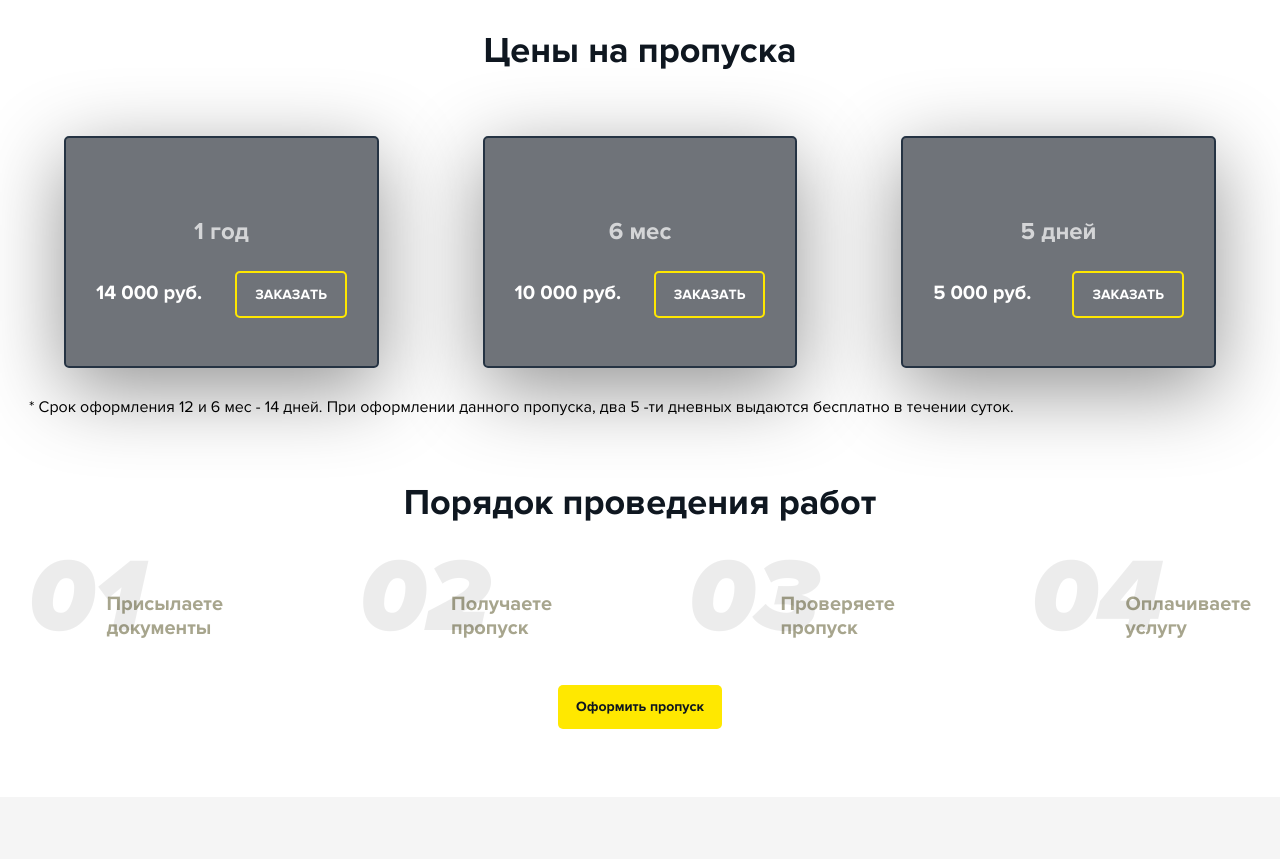
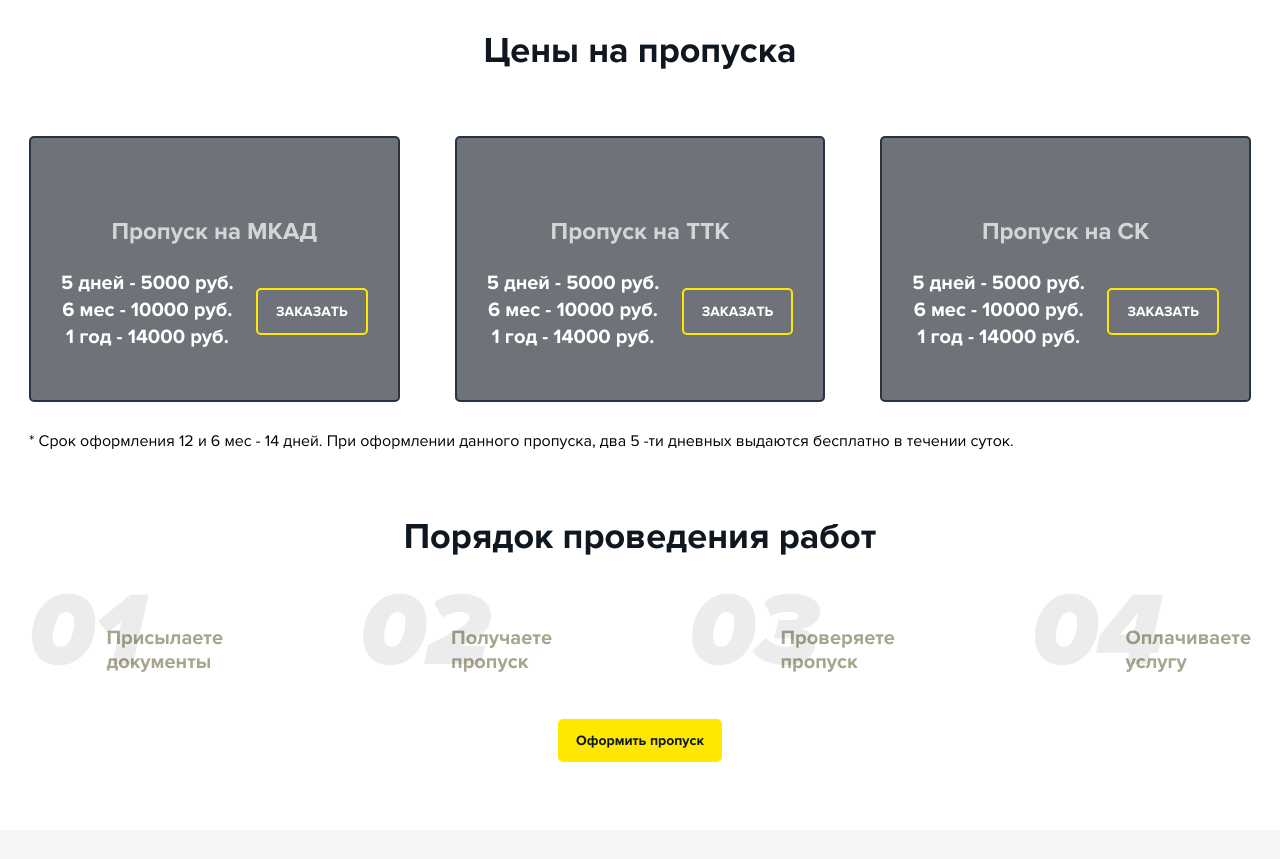
Before and after one commit to ruvick/propusk-lending, a website: page propusk-lending/index.html in a window 1280 px wide. Shown: the part 1520-2379 px from the top of the page. Drawn offline with nearby package versions, Linux system fonts and the light colour scheme; files whose address does not match are found by name.

Commit message:
Изменил блоки цен

```diff
--- a/#src/scss/popup.scss
+++ b/#src/scss/popup.scss
@@ -126,6 +126,7 @@
 .popup-arrange {
 
   &__table {
+    flex-wrap: wrap;
     margin-bottom: 35px;
   }
 
--- a/#src/scss/style.scss
+++ b/#src/scss/style.scss
@@ -421,6 +421,17 @@ h4 {
     margin-left: -38px;
   }
 }
+
+.order__inner {
+  padding: 0;
+}
+.order__inner .header__box-inner {
+  flex-wrap: wrap;
+}
+.order .header__box {
+  flex: 0 1 30.333%;
+  box-shadow: none;
+}
 //========================================================================================================================================================
 
 .files {
--- a/propusk-lending/index.html
+++ b/propusk-lending/index.html
@@ -221,10 +221,12 @@
               <div class="header__box">
                 <div class="header__box-nuar_blk nuar_blk"></div>
                 <!-- <div class="header__box-sale">АКЦИЯ</div> -->
-                <h3 class="header__box-title">1 год</h3>
+                <h3 class="header__box-title">Пропуск на МКАД</h3>
                 <div class="header__box-inner d-flex">
                   <div class="header__box-price">
-                    <p class="header__box-price-new">14 000 руб.</p>
+                    <p class="header__box-price-new">5 дней - 5000 руб.</p>
+                    <p class="header__box-price-new">6 мес - 10000 руб.</p>
+                    <p class="header__box-price-new">1 год - 14000 руб.</p>
                     <!-- <p class="header__box-price-old">20 000 руб.</p> -->
                   </div>
                   <a href="#callback" class="_popup-link btn btn_dark">ЗАКАЗАТЬ</a>
@@ -234,10 +236,12 @@
               <div class="header__box">
                 <div class="header__box-nuar_blk nuar_blk"></div>
                 <!-- <div class="header__box-sale">АКЦИЯ</div> -->
-                <h3 class="header__box-title">6 мес</h3>
+                <h3 class="header__box-title">Пропуск на ТТК</h3>
                 <div class="header__box-inner d-flex">
                   <div class="header__box-price">
-                    <p class="header__box-price-new">10 000 руб.</p>
+                    <p class="header__box-price-new">5 дней - 5000 руб.</p>
+                    <p class="header__box-price-new">6 мес - 10000 руб.</p>
+                    <p class="header__box-price-new">1 год - 14000 руб.</p>
                   </div>
                   <a href="#callback" class="_popup-link btn btn_dark">ЗАКАЗАТЬ</a>
                 </div>
@@ -246,10 +250,12 @@
               <div class="header__box">
                 <div class="header__box-nuar_blk nuar_blk"></div>
                 <!-- <div class="header__box-sale">АКЦИЯ</div> -->
-                <h3 class="header__box-title">5 дней</h3>
+                <h3 class="header__box-title">Пропуск на СК</h3>
                 <div class="header__box-inner d-flex">
                   <div class="header__box-price">
-                    <p class="header__box-price-new">5 000 руб.</p>
+                    <p class="header__box-price-new">5 дней - 5000 руб.</p>
+                    <p class="header__box-price-new">6 мес - 10000 руб.</p>
+                    <p class="header__box-price-new">1 год - 14000 руб.</p>
                   </div>
                   <a href="#callback" class="_popup-link btn btn_dark">ЗАКАЗАТЬ</a>
                 </div>
```
Also changed, not shown: #src/index.html (+12 -6 lines), propusk-lending/css/style.min.css.
